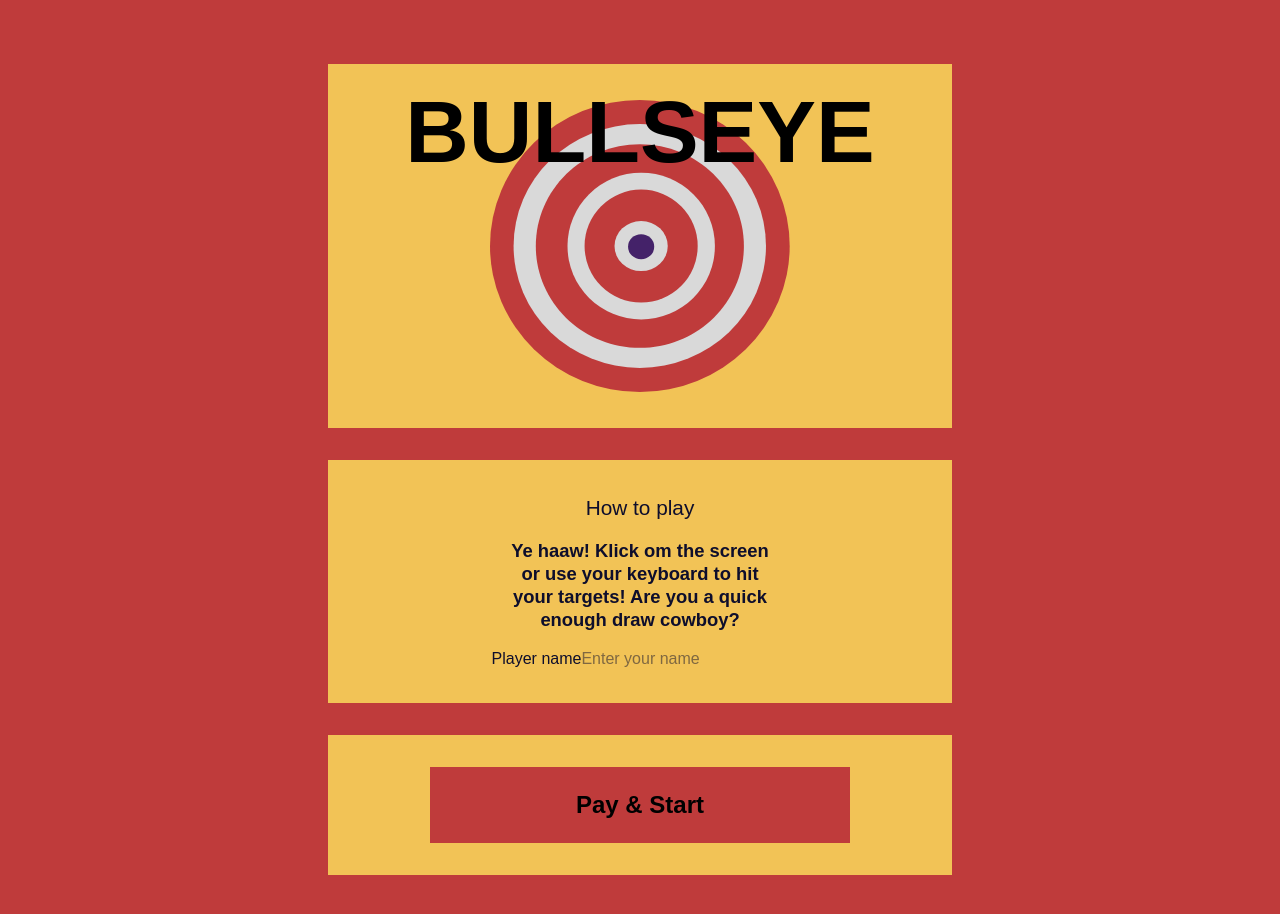
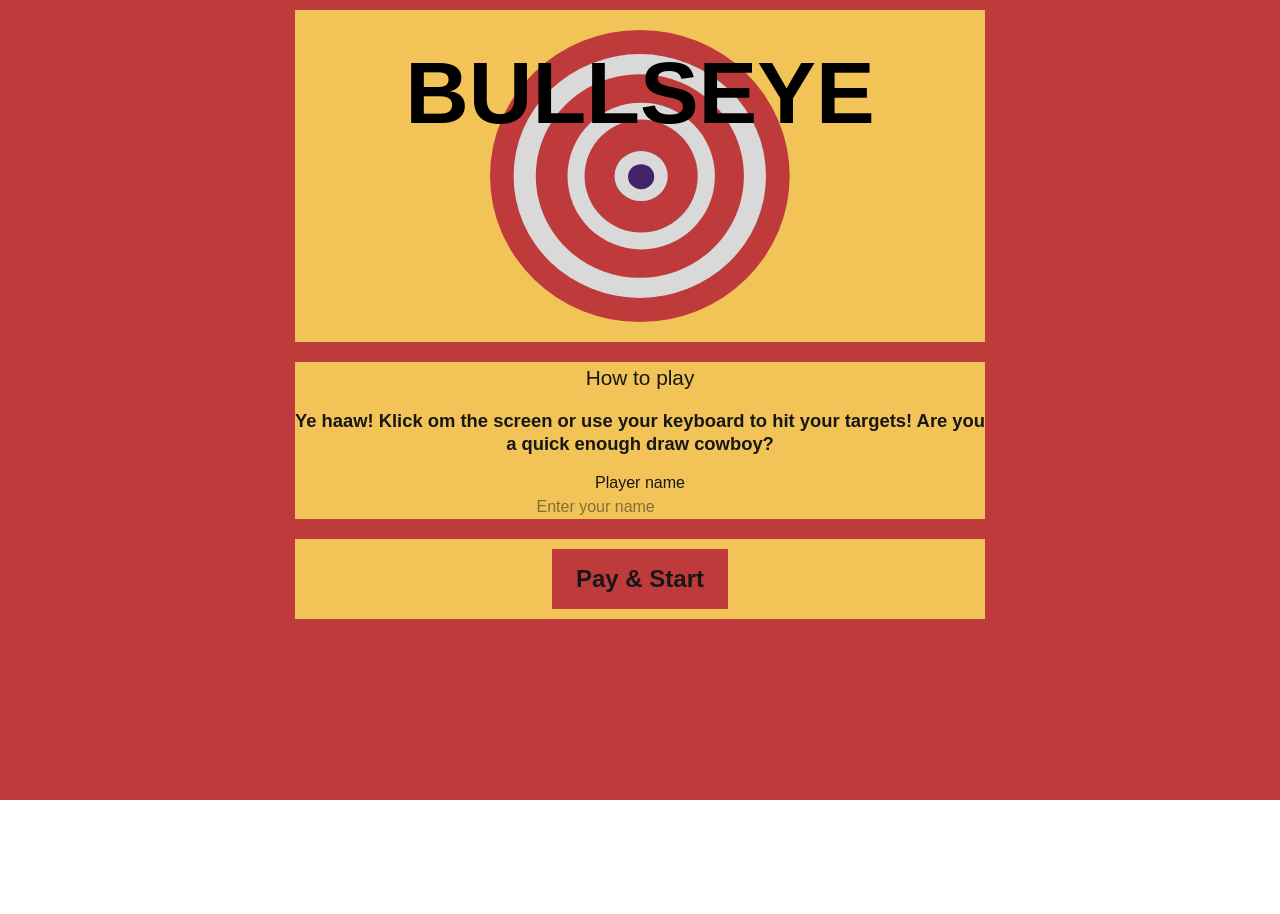
Before and after one commit to EmmaRask/Bullseye, a Next.js app: page / in a window 1280 px wide. Shown: the top 914 px of the page. After the commit the page ends 800 px from the top, so only its background shows below. Built offline with nearby package versions, Linux system fonts and the light colour scheme; a web font is replaced by a local one.

Commit message:
acceptable start screen

```diff
--- a/features/target-tap-game/components/StartScreen.module.css
+++ b/features/target-tap-game/components/StartScreen.module.css
@@ -1,42 +1,34 @@
 @import './sharedVariables.css';
 
-.container {
+.wrapper {
+  background-color: var(--pageBackgroundColor);
   min-height: 100vh;
-  background-color: var(--pageBackgroundColor);
-  display: flex;
-  justify-content: center;
-  padding: 1rem;
-  color: #0e0e2c;
-}
-
-.wrapper {
-  width: 100%;
-  max-width: 430px;
-  background-color: var(--pageBackgroundColor);
-  padding: 2rem 1.25rem;
   display: flex;
   flex-direction: column;
-  gap: 2rem;
 }
 
 .panel {
   background-color: var(--gameContainerColor);
-  padding: 2rem 1.25rem;
   text-align: center;
+  width: 90vw;
+  margin: 10px auto;
+  display: flex;
+  align-items: center;
+  flex-direction: column;
 }
 
 .heroPanel {
   position: relative;
-  min-height: 260px;
   display: flex;
   justify-content: center;
   align-items: center;
-  overflow: hidden;
 }
 
 .title {
   position: absolute;
-  top: 1.5rem;
+  top: 25%;
+  left: 50%;
+  transform: translate(-50%, -50%);
   z-index: 2;
   margin: 0;
   font-size: clamp(3rem, 16vw, 5.5rem);
@@ -47,11 +39,12 @@
 }
 
 .targetWrapper {
-  width: 220px;
-  height: 220px;
+  margin: 1rem;
   display: flex;
   justify-content: center;
   align-items: center;
+  width: clamp(150px, 40vw, 300px);
+  height: clamp(150px, 40vw, 300px);
 }
 
 .panel h2 {
@@ -61,7 +54,6 @@
 }
 
 .panel p {
-  max-width: 280px;
   margin: 1rem auto;
   font-size: 1.15rem;
   font-weight: 700;
@@ -69,32 +61,10 @@
   font-family: var(--displayFont);
 }
 
-.label {
-  display: block;
-  margin-top: 1.5rem;
-  font-weight: 700;
-  font-family: var(--displayFont);
-}
-
-.input {
-  width: 100%;
-  max-width: 260px;
-  margin-top: 0.5rem;
-  padding: 0.75rem;
-  border: 3px solid var(--pageBackgroundColor);
-  background-color: #fafafa;
-  color: #0e0e2c;
-  font: inherit;
-  text-align: center;
-}
-
 .button {
-  width: 100%;
-  max-width: 280px;
-  padding: 1.25rem;
-  border: none;
+  margin: 10px;
+  padding: 0.75rem 1.5rem;
   background-color: var(--pageBackgroundColor);
-  color: #000;
   font-size: 1.5rem;
   font-weight: 900;
   font-family: var(--displayFont);
@@ -113,21 +83,7 @@
 }
 
 @media (min-width: 768px) {
-  .wrapper {
-    max-width: 720px;
-    padding: 3rem;
-  }
-
-  .heroPanel {
-    min-height: 340px;
-  }
-
-  .targetWrapper {
-    width: 300px;
-    height: 300px;
-  }
-
-  .button {
-    max-width: 420px;
+  .panel {
+    width: 690.3px;
   }
 }
--- a/features/target-tap-game/components/StartScreen.tsx
+++ b/features/target-tap-game/components/StartScreen.tsx
@@ -44,7 +44,7 @@ export function StartScreen() {
   }
 
   return (
-    <main className={styles.container}>
+    //<main className={styles.container}>
       <div className={styles.wrapper}>
         <section className={`${styles.panel} ${styles.heroPanel}`}>
           <h1 className={styles.title}>BULLSEYE</h1>
@@ -88,6 +88,6 @@ export function StartScreen() {
           {errorMessage && <p role="alert">{errorMessage}</p>}
         </section>
       </div>
-    </main>
+    //</main>
   );
 }
```
Also changed, not shown: features/target-tap-game/components/ResultScreen.module.css (+18 -1 lines).
